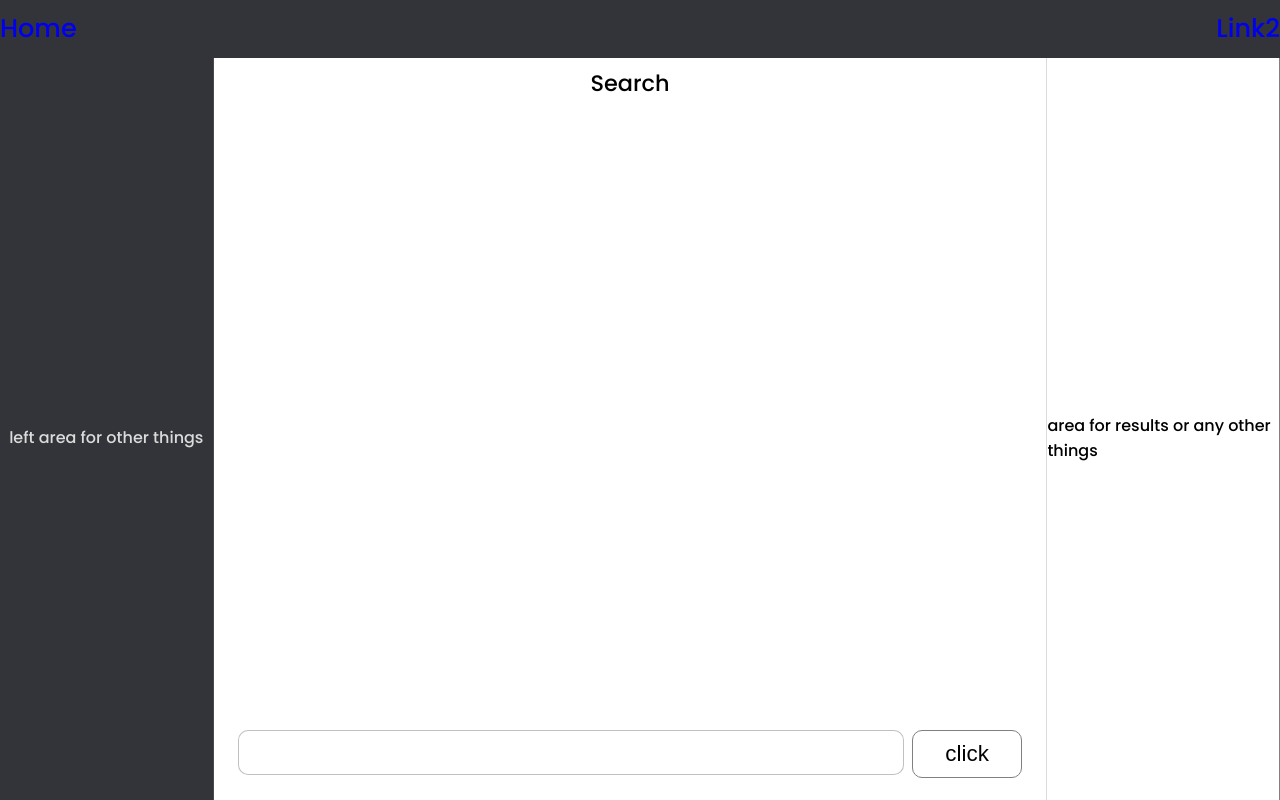
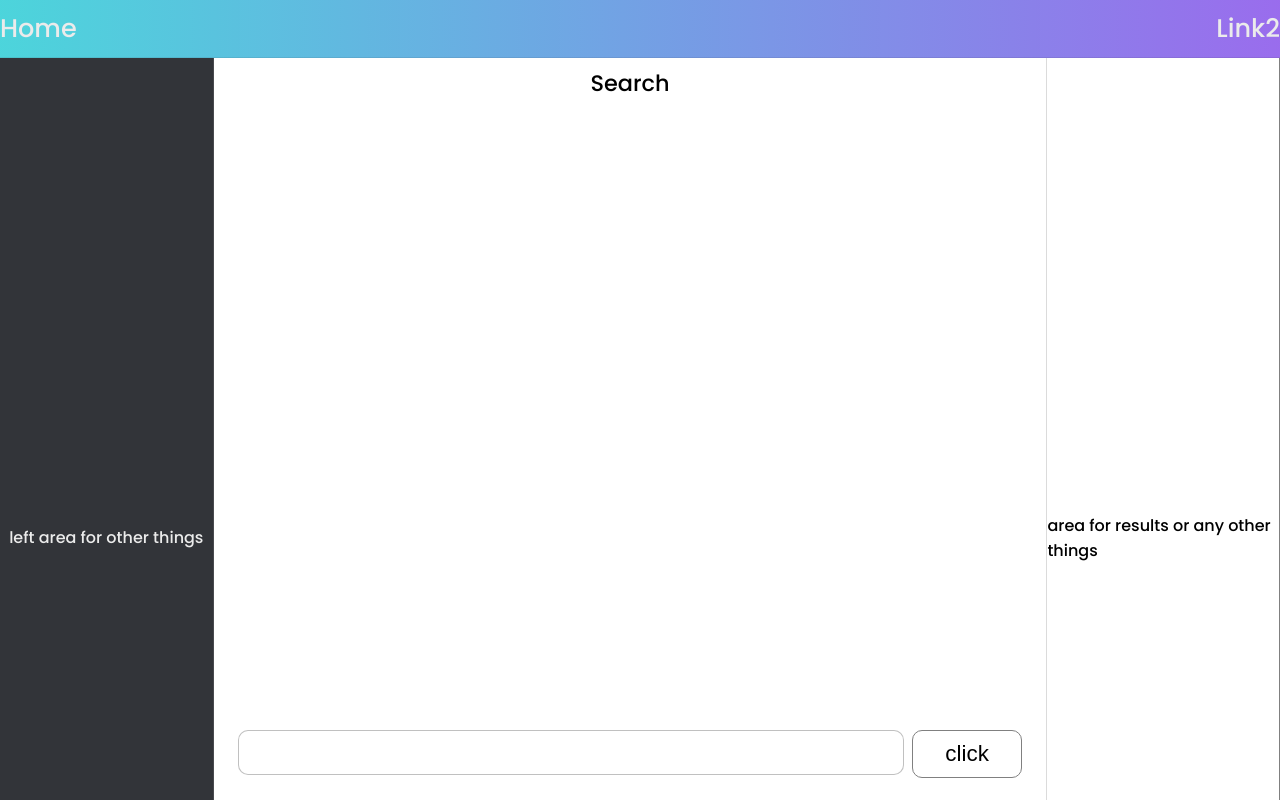
Before and after one commit to niteshswarnakar/major-frontend, a React (Create React App) app: page / in a window 1280 px wide. Shown: the top 800 px of the page. Built offline with nearby package versions, Linux system fonts and the light colour scheme.

Commit message:
added backdrop filter in the navbar

```diff
--- a/src/styles/home.module.css
+++ b/src/styles/home.module.css
@@ -2,14 +2,23 @@
   --grey_background: #323439;
   --color_for_greybg: #a6cdc9;
   --color_for_whitebg: #353740;
+  --color_grey: rgb(235, 235, 235);
 }
 
 .header_nav {
-  background-color: var(--grey_background);
+  position: sticky;
+  top: 0;
+  /* -webkit-backdrop-filter: blur(8px); */
+  backdrop-filter: blur(8px);
+  background-image: linear-gradient(to right, #13c7d0c1, #7335e6b9);
   height: 3.6rem;
-  color: white;
+  color: var(--color_grey);
   width: 100%;
   border-bottom: 1px solid #3537401c;
+}
+
+a {
+  color: var(--color_grey);
 }
 
 .container {
@@ -30,14 +39,14 @@
 .hero_section {
   display: flex;
   justify-content: space-between;
-  height: 95vh;
+  height: 120vh;
   display: flex;
   width: 100%;
 }
 
 .left_section {
   background-color: #323439;
-  color: rgb(219, 219, 219);
+  color: rgb(235, 235, 235);
   display: flex;
   justify-content: center;
   align-items: center;
```
